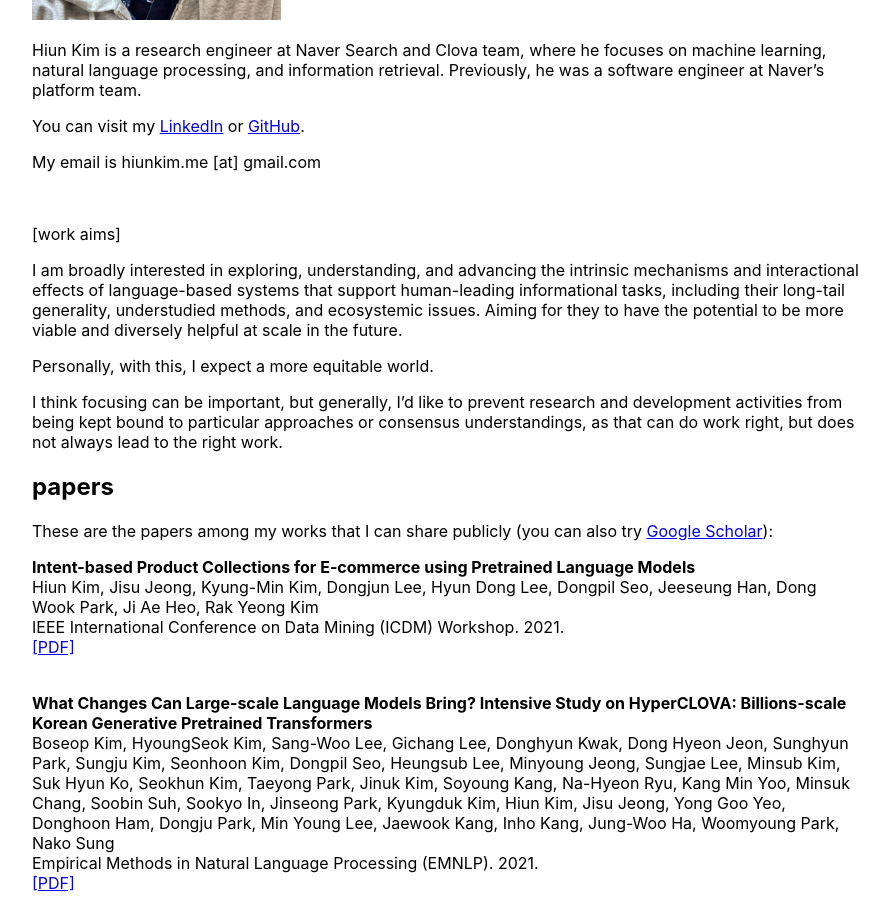
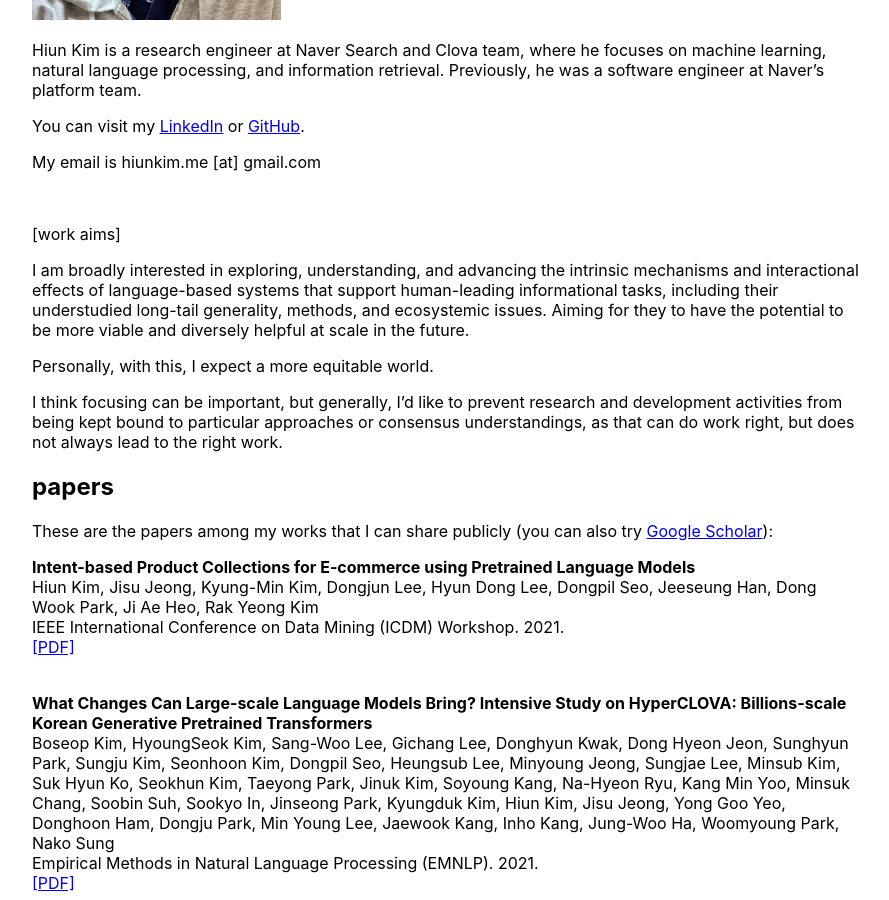
Before and after one commit to hiun/hiun.github.io, a Jekyll site: the page built from index.md, in a window 1280 px wide and 900 px high, scrolled down 344 px. Shown: the whole window, without its empty margins (193-1082 px from the left). Built offline with Jekyll 4.4.1, drawn with Linux system fonts in a browser that asks for light colours.

Commit message:
Update index.md

```diff
--- a/index.md
+++ b/index.md
@@ -15,7 +15,7 @@
 
 [work aims]
 
-I am broadly interested in exploring, understanding, and advancing the intrinsic mechanisms and interactional effects of language-based systems that support human-leading informational tasks, including their long-tail generality, understudied methods, and ecosystemic issues. Aiming for they to have the potential to be more viable and diversely helpful at scale in the future.
+I am broadly interested in exploring, understanding, and advancing the intrinsic mechanisms and interactional effects of language-based systems that support human-leading informational tasks, including their understudied long-tail generality, methods, and ecosystemic issues. Aiming for they to have the potential to be more viable and diversely helpful at scale in the future.
 
 Personally, with this, I expect a more equitable world.
 
```
